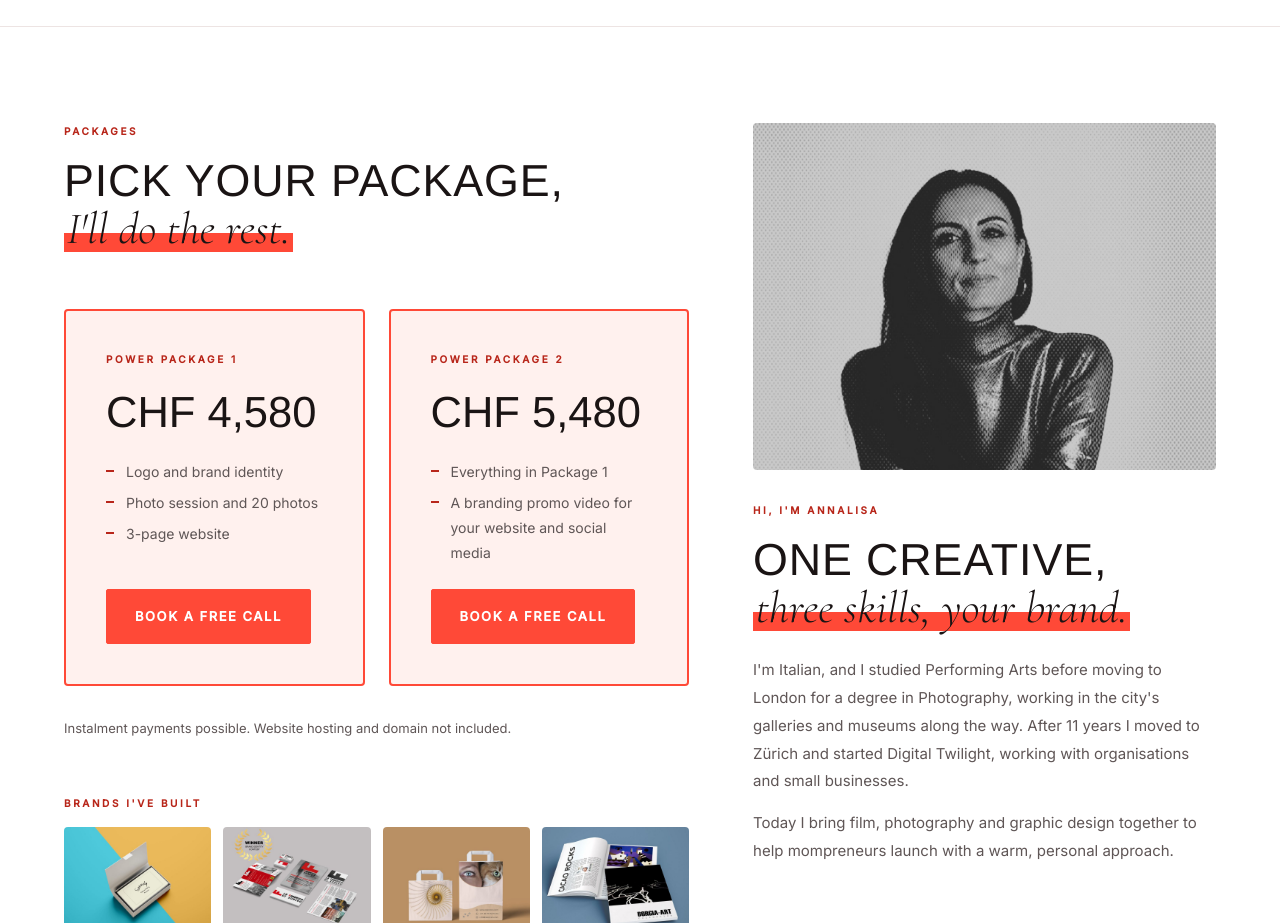
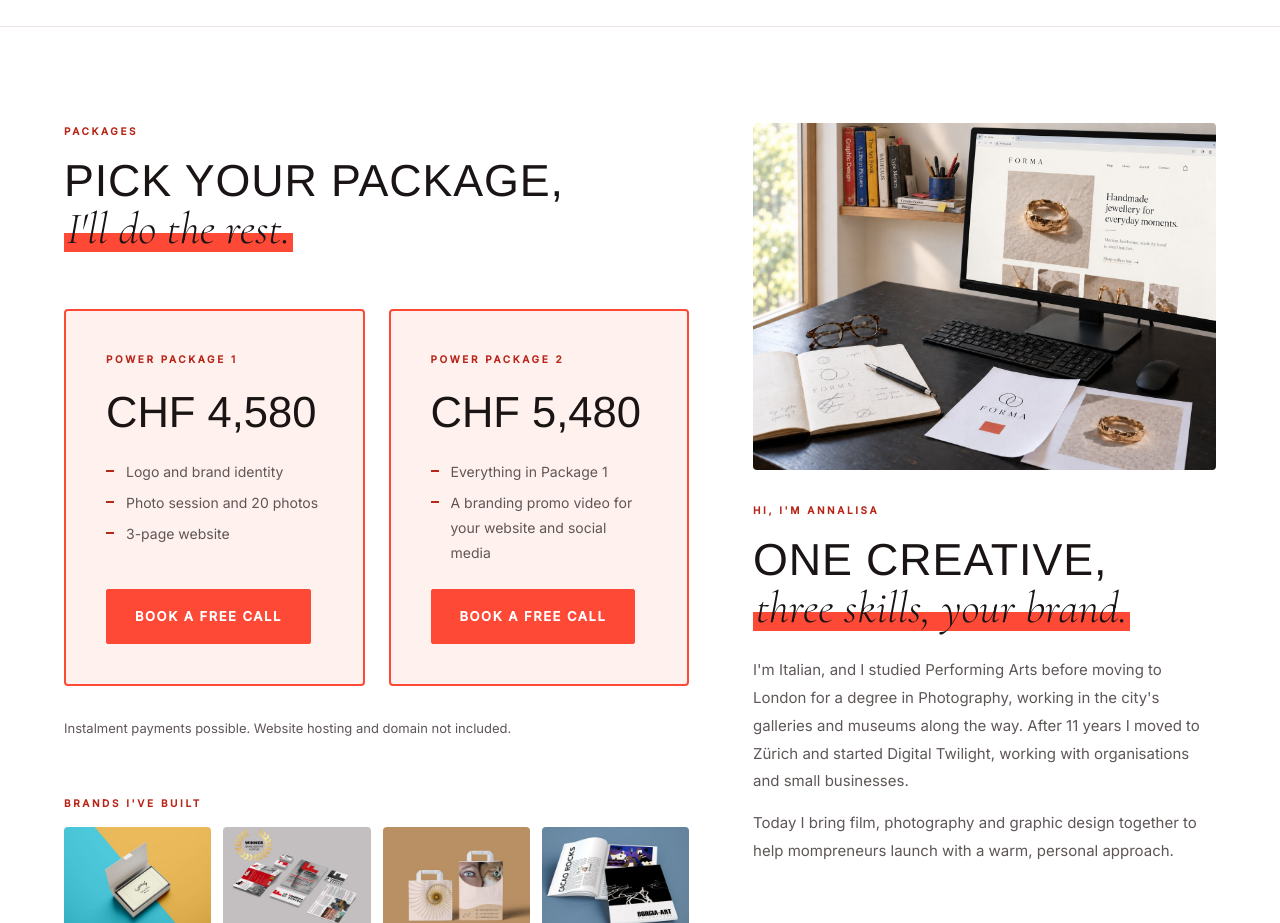
Before and after one commit to aneecoco-lgtm/digital-twilight, a React (Vite) app: page /mompreneur in a window 1280 px wide. Shown: the part 4060-4983 px from the top of the page. Built offline with nearby package versions, Linux system fonts and the light colour scheme.

Commit message:
Use the desk photo in the About section
Co-Authored-By: Claude Opus 5.5 (1M context) <noreply@anthropic.com>
Claude-Session: https://claude.ai/code/session_01TgkfVL7UjqBfi7nMTUzTsk

```diff
--- a/src/pages/Mompreneur.jsx
+++ b/src/pages/Mompreneur.jsx
@@ -251,7 +251,7 @@ export default function Mompreneur() {
         {/* ── About ── */}
         <section className="mp-section mp-about">
           <div className="mp-about-img">
-            <img src="/images/mompreneur/about-bw.jpg" alt="Annalisa Cosentino in a black and white portrait" width="1080" height="1350" />
+            <img src="/images/mompreneur/about-desk.jpg" alt="A designer's desk with logo sketches, a printed brand mark and a jewellery website on screen" width="1448" height="1086" />
           </div>
           <div className="mp-about-text">
             <span className="mp-label">Hi, I'm Annalisa</span>
```
Also changed, not shown: public/images/mompreneur/about-bw.jpg (deleted), public/images/mompreneur/about-desk.jpg (added).
